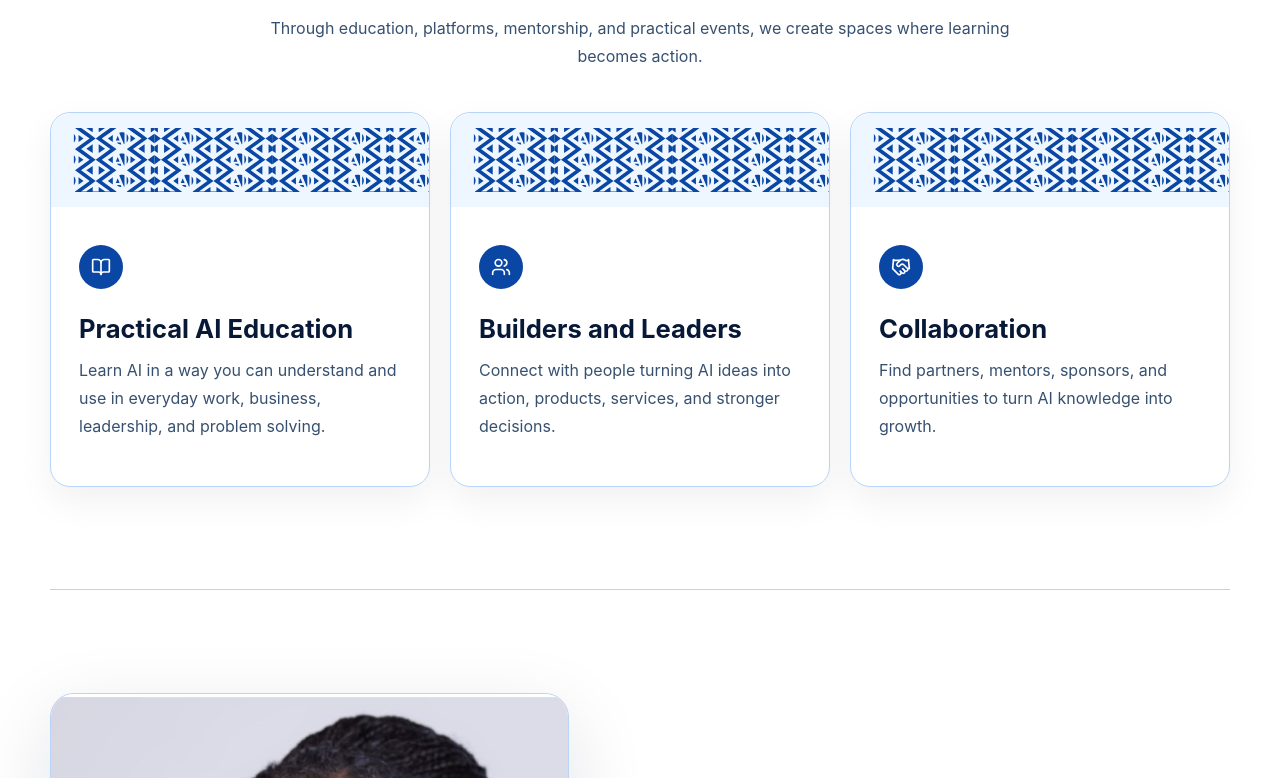
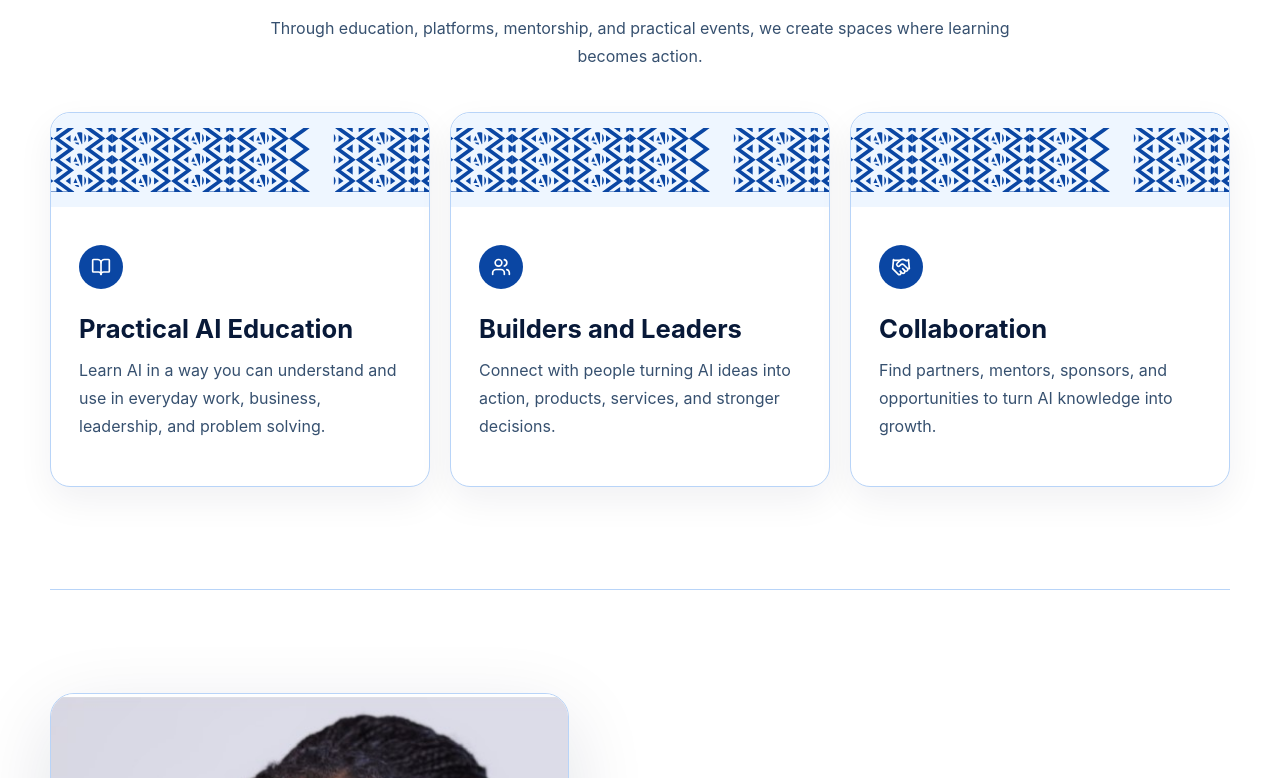
Before and after one commit to NiuxDave/AIEF-FOUNDATION, a React (Vite) app: page / in a window 1280 px wide. Shown: the part 1862-2640 px from the top of the page. Built offline with nearby package versions, Linux system fonts and the light colour scheme.

Commit message:
Extend card pattern bands edge to edge

```diff
--- a/src/styles/site.css
+++ b/src/styles/site.css
@@ -446,7 +446,7 @@
 .pattern-band::before {
   content: "";
   position: absolute;
-  inset: 0;
+  inset: 0 -160px;
   background: url("/assets/pattern-wide-blue.svg") left top / 420px 100% repeat-x;
   filter: none;
 }
@@ -531,6 +531,7 @@
   left: 0;
   right: 0;
   top: 0;
+  width: 100%;
   min-height: 94px;
   opacity: 1;
   border-radius: var(--radius-card) var(--radius-card) 0 0;
```
